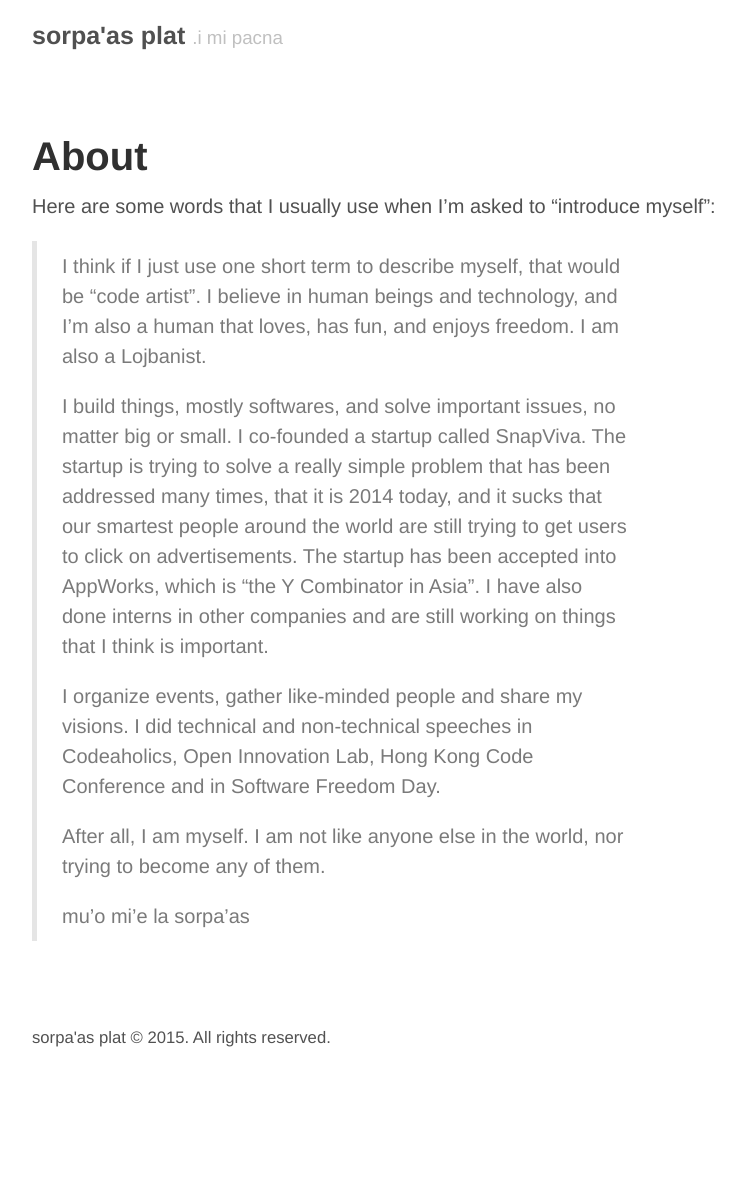
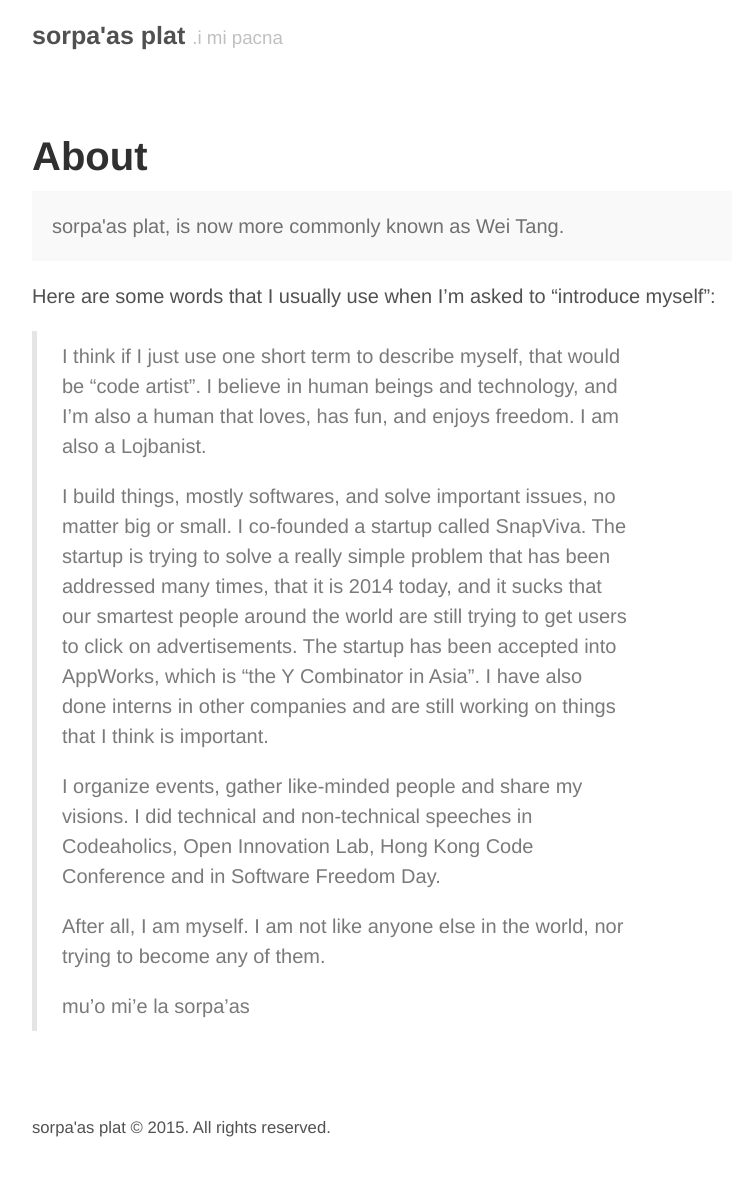
Before and after one commit to sorpaas/sorpaas.com, a Jekyll site: the page built from about.md, in a window 1280 px wide. Shown: the whole page, without its empty margins (258-1003 px from the left). Built offline with Jekyll 4.4.1, drawn with Linux system fonts in a browser that asks for light colours; Markdown is read by kramdown in place of the engine named in the settings; comment, search, counter and statistics services are not loaded; before the commit the page ends 1091 px from its top, so only the background shows below that.

Commit message:
add about message

```diff
--- a/about.md
+++ b/about.md
@@ -2,6 +2,8 @@
 layout: page
 title: About
 ---
+
+<p class="message">sorpa'as plat, is now more commonly known as Wei Tang.</p>
 
 Here are some words that I usually use when I'm asked to "introduce myself":
 
```
